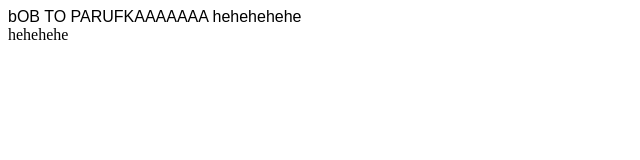
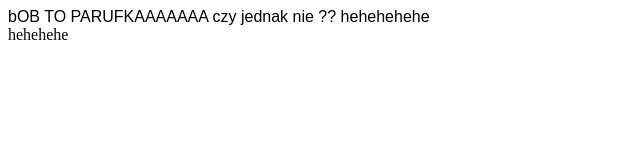
Before and after one commit to turkov1986/Marcin-projekt, a plain HTML site: page index.html in a window 1280 px wide. Shown: the whole page, without its empty margins (0-640 px from the left). Drawn offline with Linux system fonts and the light colour scheme.

Commit message:
update header

```diff
--- a/index.html
+++ b/index.html
@@ -10,7 +10,7 @@
 <body>
     <header>
 
-         bOB TO PARUFKAAAAAAA
+         bOB TO PARUFKAAAAAAA czy jednak nie ??
          hehehehehe
     </header>
 
```
